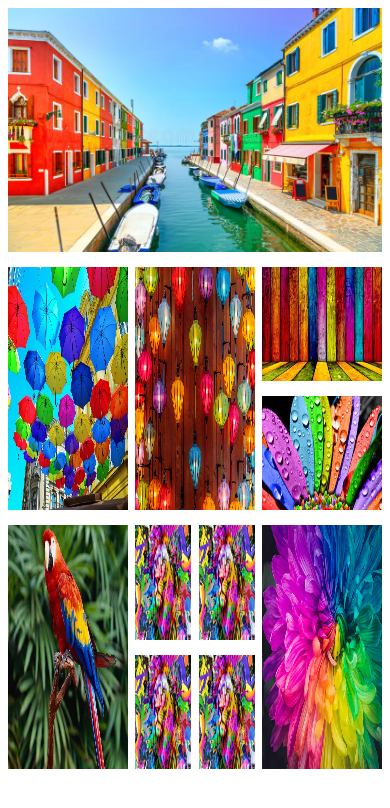
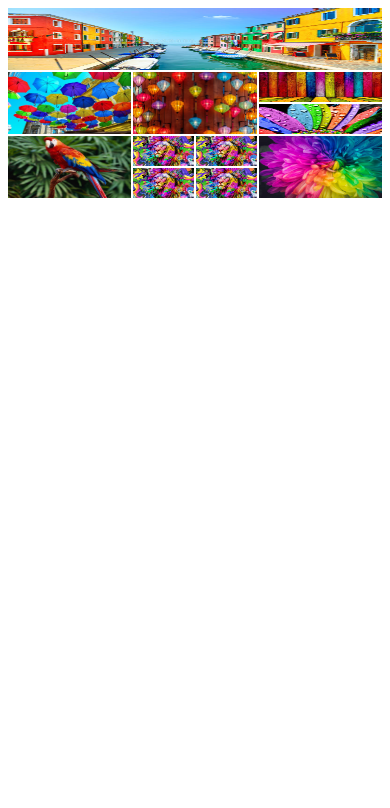
Before and after one commit to AbrorMdFayiaz/PH_Course_From_Module-8, a plain HTML site: page Module-8/8-2/Gallery Or Calender Using Grid/gallery_Or_Calender_Using_Grid.html in a window 390 px wide. Drawn offline with Linux system fonts and the light colour scheme.

Commit message:
The 2 issues are solved of the calender image using Grid , group selector not used in css, css rule is used seperately.(2nd issue is solved by using grid-template-rows: repeat(6,30px); instead of using grid-template-rows: repeat(6,1fr);  and the 1st issue is solved by using the  grid-gap:2px(absolute unit); instead of using the grid-gap:2% (relative unit)). *** for the 1st issue ,it happened because the width and height of the screen was not equal so when we used grid-gap:2% , it gave uneven gap in column and rows, so it's easily solved using absolute units.and for the 2nd issue , the images were a bit stretched vertically , it happened because the heigh of the viewport was larger then the width, so when we used grid-template-rows: repeat(6,1fr) , the 1fr height becomes larger than 1fr width , so the images also becomes vertically bit stretched , so it's solved using a absolute unit.the absolute unit was not used in the column section as the scrolling width is fixed for a particular device so responsiveness(1fr) is applied here, the relative unit was used in the rows as the scrolling height is infinith for every device so responsiveness is not needed here(30px).

```diff
--- a/Module-8/8-2/Gallery Or Calender Using Grid/style.css
+++ b/Module-8/8-2/Gallery Or Calender Using Grid/style.css
@@ -1,8 +1,8 @@
 article{
     display: grid;
     grid-template-columns: repeat(6,1fr);
-    grid-template-rows: repeat(6,1fr);
-    grid-gap:2%;
+    grid-template-rows: repeat(6,30px);
+    grid-gap:2px;
 }
 div{
     width: 100%;
```
Also changed, not shown: 1 other file.
